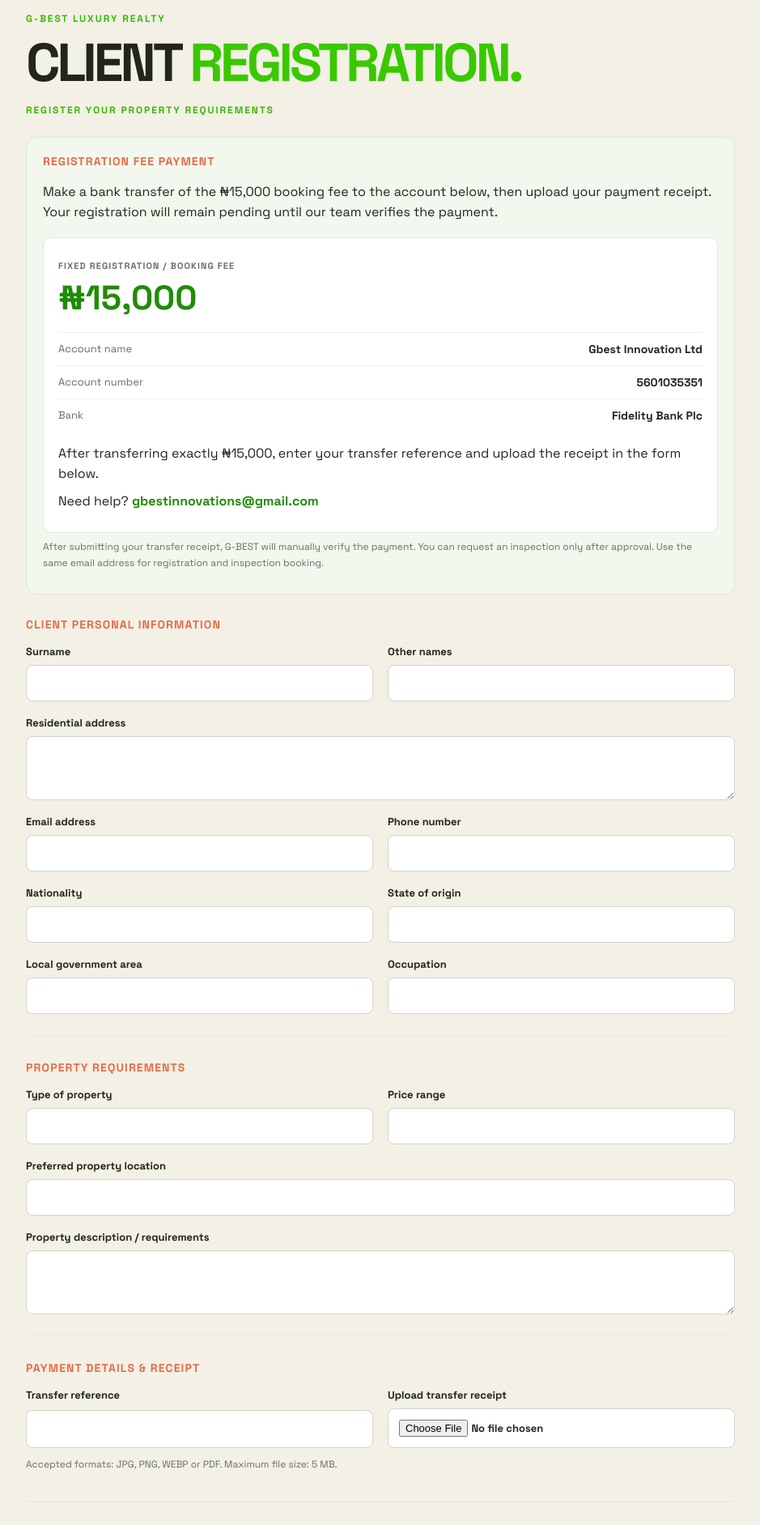
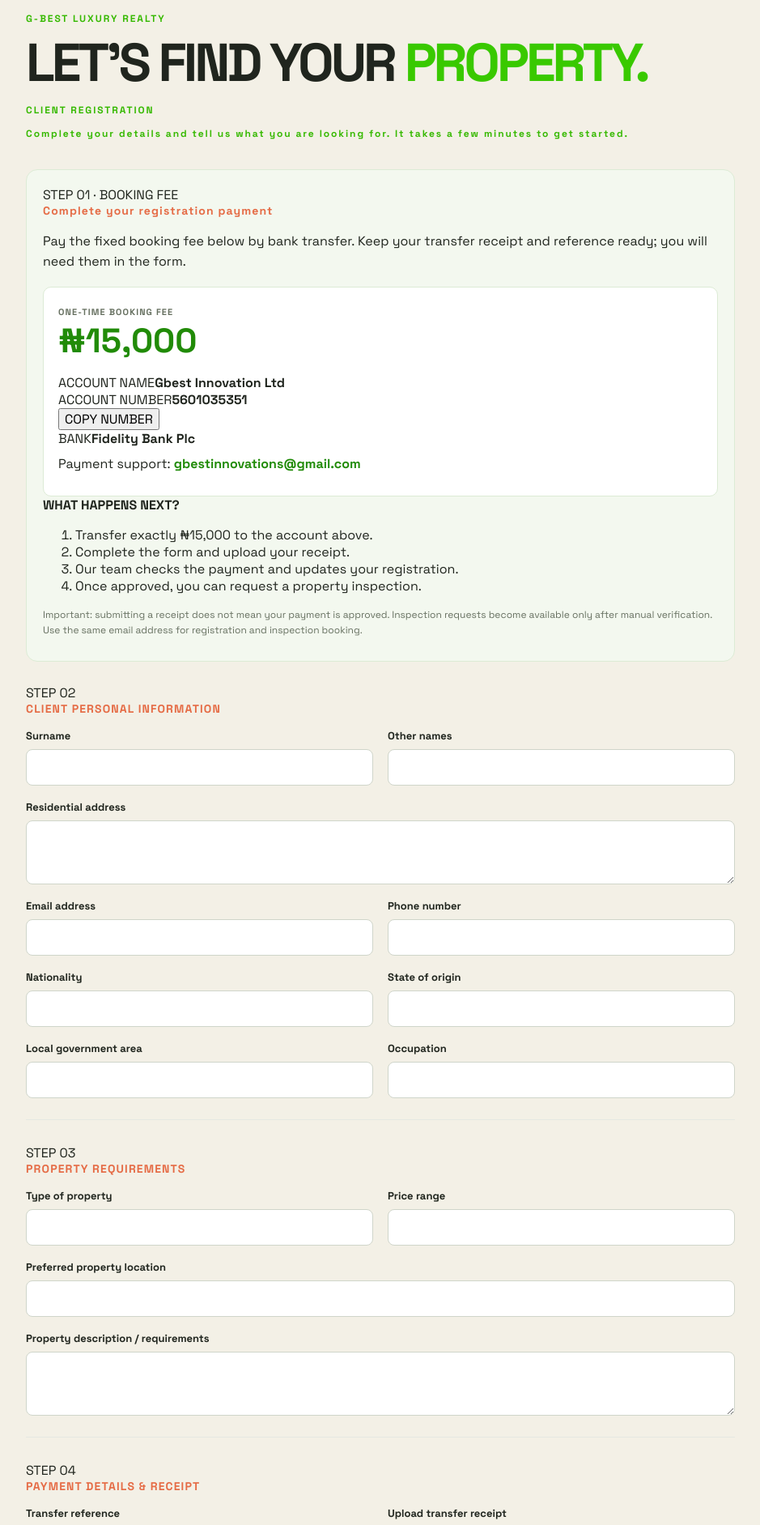
Before and after one commit to mrceogodwin/gbestluxuryrealty, a Next.js app: page /client-registration in a window 1280 px wide. Shown: the part 120-2003 px from the top of the page at 81% size, without its empty margins (170-1109 px from the left). Built offline with nearby package versions, Linux system fonts and the light colour scheme; no server answers; a web font is replaced by a local one.

Commit message:
Polish client registration journey and clarify payment steps

```diff
--- a/app/client-registration/page.js
+++ b/app/client-registration/page.js
@@ -8,7 +8,8 @@ const groups=[
  ['PROPERTY REQUIREMENTS',[['property_type','Type of property'],['price_range','Price range'],['preferred_location','Preferred property location'],['property_description','Property description / requirements']]]
 ];
 export default function ClientRegistrationPage(){
- const [busy,setBusy]=useState(false),[error,setError]=useState(''),[result,setResult]=useState('');
+ const [busy,setBusy]=useState(false),[error,setError]=useState(''),[result,setResult]=useState(''),[copied,setCopied]=useState(false);
+ async function copyAccount(){try{await navigator.clipboard.writeText('5601035351');setCopied(true);window.setTimeout(()=>setCopied(false),2200);}catch{setError('Unable to copy the account number. Please copy it manually.')}}
  async function submit(e){
   e.preventDefault();const formElement=e.currentTarget;setBusy(true);setError('');setResult('');
   try{const form=new FormData(e.currentTarget);const r=await fetch('/api/client-registrations',{method:'POST',body:form});const d=await r.json();if(!r.ok)throw new Error(d.error||'Submission failed');setResult('Registration submitted. Reference: '+d.registration.id+'. Payment verification is pending. Use this same email address when requesting an inspection after G-BEST approves your registration.'+(d.warnings?.length?' '+d.warnings.join(' '):''));formElement.reset();}
@@ -16,12 +17,25 @@ export default function ClientRegistrationPage(){
  }
  return <main className="client-registration-shell">
   <a href="/" className="registration-back">← G-BEST Luxury Realty</a>
-  <header className="registration-header"><p>G-BEST LUXURY REALTY</p><h1>CLIENT <i>REGISTRATION.</i></h1><span>REGISTER YOUR PROPERTY REQUIREMENTS</span></header>
-  <section className="registration-payment"><h2>REGISTRATION FEE PAYMENT</h2><p>Make a bank transfer of the ₦15,000 booking fee to the account below, then upload your payment receipt. Your registration will remain pending until our team verifies the payment.</p><div className="registration-bank-details"><p className="registration-fee-label">FIXED REGISTRATION / BOOKING FEE</p><strong className="registration-fee">₦15,000</strong><dl><div><dt>Account name</dt><dd>Gbest Innovation Ltd</dd></div><div><dt>Account number</dt><dd>5601035351</dd></div><div><dt>Bank</dt><dd>Fidelity Bank Plc</dd></div></dl><p>After transferring exactly ₦15,000, enter your transfer reference and upload the receipt in the form below.</p><p>Need help? <a href="mailto:gbestinnovations@gmail.com">gbestinnovations@gmail.com</a></p></div><p className="registration-help">After submitting your transfer receipt, G-BEST will manually verify the payment. You can request an inspection only after approval. Use the same email address for registration and inspection booking.</p></section>
+  <header className="registration-header"><p>G-BEST LUXURY REALTY</p><h1>LET’S FIND YOUR <i>PROPERTY.</i></h1><span>CLIENT REGISTRATION</span><p className="registration-intro">Complete your details and tell us what you are looking for. It takes a few minutes to get started.</p></header>
+  <section className="registration-payment">
+   <div className="registration-section-kicker">STEP 01 · BOOKING FEE</div>
+   <h2>Complete your registration payment</h2>
+   <p className="registration-payment-copy">Pay the fixed booking fee below by bank transfer. Keep your transfer receipt and reference ready; you will need them in the form.</p>
+   <div className="registration-bank-details">
+    <span className="registration-fee-label">ONE-TIME BOOKING FEE</span><strong className="registration-fee">₦15,000</strong>
+    <div className="registration-account-row"><div><span>ACCOUNT NAME</span><strong>Gbest Innovation Ltd</strong></div></div>
+    <div className="registration-account-row registration-account-number"><div><span>ACCOUNT NUMBER</span><strong>5601035351</strong></div><button type="button" onClick={copyAccount} className="registration-copy">{copied?'COPIED ✓':'COPY NUMBER'}</button></div>
+    <div className="registration-account-row"><div><span>BANK</span><strong>Fidelity Bank Plc</strong></div></div>
+    <p className="registration-support">Payment support: <a href="mailto:gbestinnovations@gmail.com">gbestinnovations@gmail.com</a></p>
+   </div>
+   <div className="registration-next-steps"><strong>WHAT HAPPENS NEXT?</strong><ol><li>Transfer exactly ₦15,000 to the account above.</li><li>Complete the form and upload your receipt.</li><li>Our team checks the payment and updates your registration.</li><li>Once approved, you can request a property inspection.</li></ol></div>
+   <p className="registration-help">Important: submitting a receipt does not mean your payment is approved. Inspection requests become available only after manual verification. Use the same email address for registration and inspection booking.</p>
+  </section>
   <form className="registration-form" onSubmit={submit}>
-   {groups.map(([title,fields])=><section key={title}><h2>{title}</h2><div className="registration-grid">{fields.map(([name,label])=><label key={name} className={['address','property_description','preferred_location'].includes(name)?'wide':''}>{label}{['address','property_description'].includes(name)?<textarea name={name} rows="3" required/>:<input name={name} type={name==='email'?'email':'text'} required/>}</label>)}</div></section>)}
-   <section><h2>PAYMENT DETAILS & RECEIPT</h2><div className="registration-grid"><label>Transfer reference<input name="payment_reference" required maxLength="120"/></label><label>Upload transfer receipt<input name="receipt" type="file" accept="image/jpeg,image/png,image/webp,application/pdf" required/></label></div><p className="registration-help">Accepted formats: JPG, PNG, WEBP or PDF. Maximum file size: 5 MB.</p></section>
-   <section className="registration-terms"><h2>TERMS & CONDITIONS</h2><p>The registration form fee is mandatory and non-refundable. The stated 10% commission applies to the cost of purchase, lease or sale of the desired property, subject to the final terms approved by G-BEST Luxury Realty. Sight-seeing is subject to payment verification and appointment confirmation.</p><label className="registration-consent"><input type="checkbox" name="terms_accepted" value="true" required/> I have read and agree to the terms and conditions.</label></section>
+   {groups.map(([title,fields],groupIndex)=><section key={title}><div className="registration-section-kicker">STEP {String(groupIndex+2).padStart(2,'0')}</div><h2>{title}</h2><div className="registration-grid">{fields.map(([name,label])=><label key={name} className={['address','property_description','preferred_location'].includes(name)?'wide':''}>{label}{['address','property_description'].includes(name)?<textarea name={name} rows="3" required/>:<input name={name} type={name==='email'?'email':'text'} required/>}</label>)}</div></section>)}
+   <section><div className="registration-section-kicker">STEP 04</div><h2>PAYMENT DETAILS & RECEIPT</h2><div className="registration-grid"><label>Transfer reference<input name="payment_reference" required maxLength="120"/></label><label>Upload transfer receipt<input name="receipt" type="file" accept="image/jpeg,image/png,image/webp,application/pdf" required/></label></div><p className="registration-help">Accepted formats: JPG, PNG, WEBP or PDF. Maximum file size: 5 MB.</p></section>
+   <section className="registration-terms"><div className="registration-section-kicker">STEP 05</div><h2>REVIEW & AGREE</h2><p>The ₦15,000 booking fee is mandatory and non-refundable. A 10% commission applies to the cost of purchase, lease or sale of the desired property, subject to G-BEST Luxury Realty’s final terms. Property inspections are subject to payment verification and appointment confirmation.</p><label className="registration-consent"><input type="checkbox" name="terms_accepted" value="true" required/> I have read and agree to the terms and conditions.</label></section>
    {error&&<p role="alert" className="registration-error">{error}</p>}{result&&<p role="status" className="registration-success">{result}</p>}
    <button disabled={busy}>{busy?'SUBMITTING…':'SUBMIT REGISTRATION ↗'}</button>
   </form>
```
